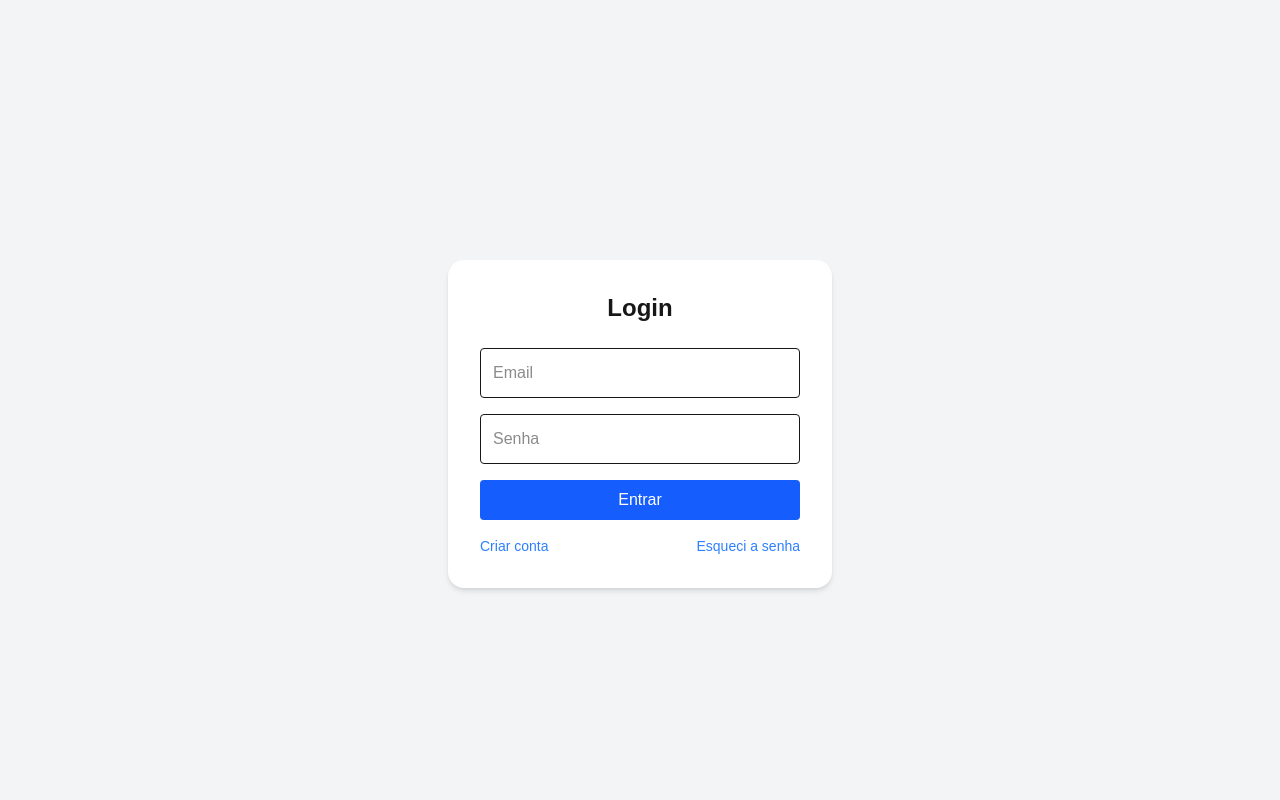
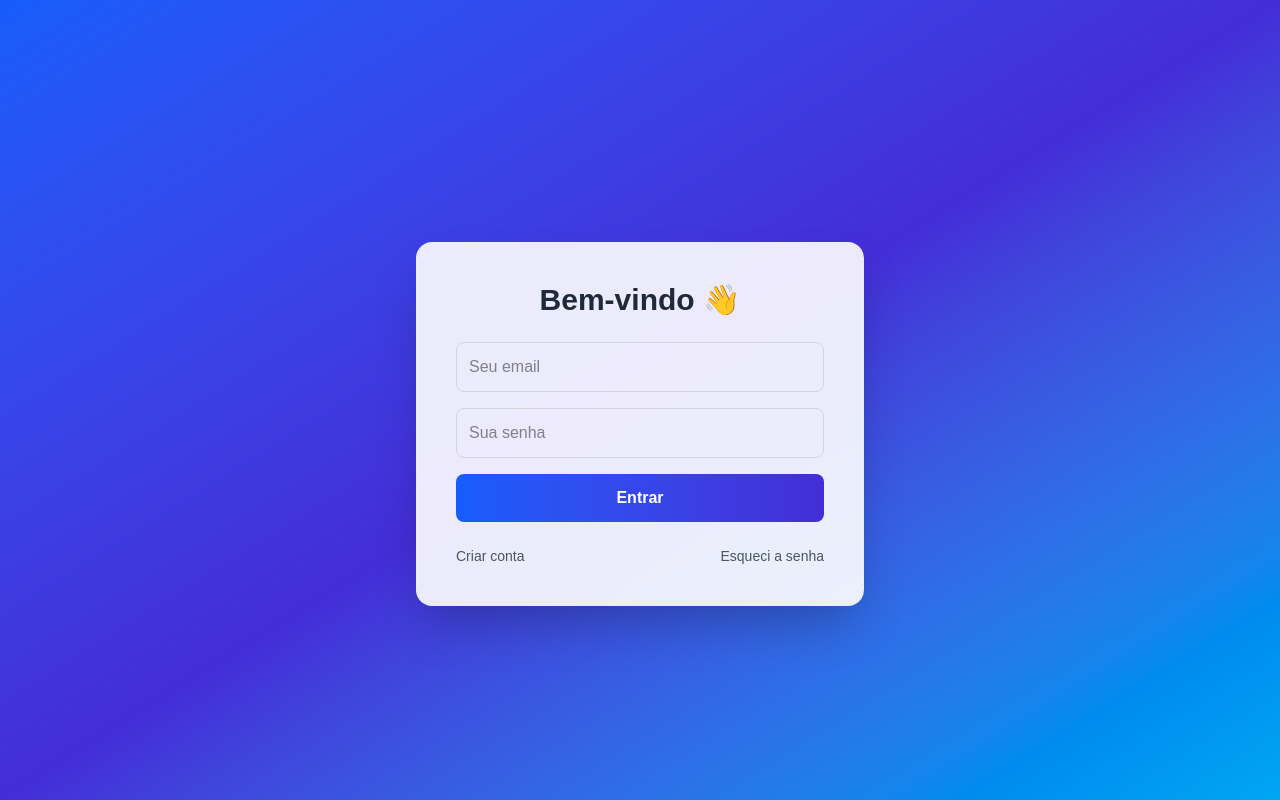
Before and after one commit to Lukas2094/System-Orders-FrontEnd, a Next.js app: page /login in a window 1280 px wide. Built offline with nearby package versions, Linux system fonts and the light colour scheme; no server answers.

Commit message:
ajuste register users

```diff
--- a/app/layout.tsx
+++ b/app/layout.tsx
@@ -14,12 +14,12 @@ export default async function RootLayout({
 
   return (
     <html lang="pt-BR">
-      <body className="flex h-screen overflow-hidden">
+      <body className="flex h-screen overflow-hidden !bg-gradient-to-br from-blue-600 via-indigo-700 to-sky-500">
         <RoleProvider>
         {isAuthenticated && <Sidebar />}
         <main
           className={`${isAuthenticated ? 'flex-1' : 'w-full'}
-            p-6 bg-gray-100 overflow-y-auto`}
+            p-6 overflow-y-auto`}
           >
           {children}
         </main>
--- a/app/login/page.tsx
+++ b/app/login/page.tsx
@@ -6,7 +6,7 @@ import { useRouter } from "next/navigation";
 export default function LoginPage() {
     const [email, setEmail] = useState("");
     const [password, setPassword] = useState("");
-    const [message, setMessage] = useState(""); // Estado para exibir mensagem
+    const [message, setMessage] = useState("");
     const router = useRouter();
 
     useEffect(() => {
@@ -30,14 +30,13 @@ export default function LoginPage() {
             const data = await res.json();
 
             if (res.ok) {
-                // Armazena em ambos (cookie para middleware, localStorage para client-side)
                 if (typeof window !== "undefined") {
                     localStorage.setItem("token", data.access_token);
                 }
                 document.cookie = `token=${data.access_token}; path=/; max-age=3600`;
 
                 setMessage("Redirecionando...");
-                window.location.href = "/"; // Redirecionamento garantido
+                window.location.href = "/";
             } else {
                 throw new Error(data.message || "Login falhou");
             }
@@ -47,43 +46,48 @@ export default function LoginPage() {
     };
 
     return (
-        <div className="flex justify-center items-center h-screen bg-gray-100">
-            <form onSubmit={handleLogin} className="bg-white p-8 rounded-2xl shadow-md w-96">
-                <h2 className="text-2xl font-bold mb-6 text-center">Login</h2>
+        <div className="flex justify-center items-center h-screen">
+            <div className="bg-white/90 backdrop-blur-lg p-10 rounded-2xl shadow-2xl w-full max-w-md">
+                <h2 className="text-3xl font-bold mb-6 text-center text-gray-800">Bem-vindo 👋</h2>
 
                 {message && (
-                    <div className="mb-4 text-green-600 font-semibold text-center">
+                    <div className="mb-4 text-center text-sm font-medium text-red-600 bg-red-100 py-2 px-3 rounded-lg">
                         {message}
                     </div>
                 )}
 
+                <form onSubmit={handleLogin} className="space-y-4">
                     <input
                         type="email"
-                    placeholder="Email"
+                        placeholder="Seu email"
                         value={email}
                         onChange={(e) => setEmail(e.target.value)}
-                    className="w-full p-3 border rounded mb-4"
+                        className="w-full p-3 border border-gray-300 rounded-lg focus:ring-2 focus:ring-blue-500 focus:outline-none transition"
                         required
                     />
 
                     <input
                         type="password"
-                    placeholder="Senha"
+                        placeholder="Sua senha"
                         value={password}
                         onChange={(e) => setPassword(e.target.value)}
-                    className="w-full p-3 border rounded mb-4"
+                        className="w-full p-3 border border-gray-300 rounded-lg focus:ring-2 focus:ring-blue-500 focus:outline-none transition"
                         required
                     />
 
-                <button type="submit" className="w-full bg-blue-600 text-white py-2 rounded hover:bg-blue-700 cursor-pointer transition-colors">
+                    <button
+                        type="submit"
+                        className="w-full bg-gradient-to-r from-blue-600 to-indigo-700 text-white py-3 rounded-lg font-semibold hover:scale-[1.02] hover:shadow-lg transition-all cursor-pointer"
+                    >
                         Entrar
                     </button>
+                </form>
 
-                <div className="flex justify-between mt-4 text-sm">
-                    <a href="/register" className="text-blue-500 hover:underline">Criar conta</a>
-                    <a href="/reset-password" className="text-blue-500 hover:underline">Esqueci a senha</a>
+                <div className="flex justify-between mt-6 text-sm text-gray-600">
+                    <a href="/register" className="hover:text-blue-600 transition">Criar conta</a>
+                    <a href="/reset-password" className="hover:text-blue-600 transition">Esqueci a senha</a>
                 </div>
-            </form>
+            </div>
         </div>
     );
 }
--- a/app/register/page.tsx
+++ b/app/register/page.tsx
@@ -27,7 +27,7 @@ export default function RegisterPage() {
     };
 
     return (
-        <div className="flex justify-center items-center h-screen bg-gray-100">
+        <div className="flex justify-center items-center h-screen">
             <form onSubmit={handleRegister} className="bg-white p-8 rounded-2xl shadow-md w-96">
                 <h2 className="text-2xl font-bold mb-6 text-center">Cadastro</h2>
 
--- a/app/reset-password/page.tsx
+++ b/app/reset-password/page.tsx
@@ -22,7 +22,7 @@ export default function ForgotPasswordPage() {
     };
 
     return (
-        <div className="flex justify-center items-center h-screen bg-gray-100">
+        <div className="flex justify-center items-center h-screen">
             <form onSubmit={handleReset} className="bg-white p-8 rounded-2xl shadow-md w-96">
                 <h2 className="text-2xl font-bold mb-6 text-center">Redefinir Senha</h2>
 
--- a/app/users/page.tsx
+++ b/app/users/page.tsx
@@ -19,7 +19,7 @@ export default async function UsersPage() {
     return (
         <div className="flex">
             <main className="flex-1 p-6 bg-gray-100 min-h-screen">
-                <h2 className="text-2xl font-bold mb-4">Pedidos</h2>
+                <h2 className="text-2xl font-bold mb-4">Usuários</h2>
                 <UserTable
                     users={usersSSR}
                     roles={roles}
--- a/components/UsersCard/UsersModal.tsx
+++ b/components/UsersCard/UsersModal.tsx
@@ -38,8 +38,21 @@ export default function UserModal({
       return;
     }
 
+    // pega o id do usuário logado a partir do token salvo
+    const loggedUserId = (() => {
+      const token = Cookies.get("token");
+      if (!token) return null;
+      try {
+        const decoded: any = jwtDecode(token);
+        return decoded.sub || decoded.id || null;
+      } catch {
+        return null;
+      }
+    })();
+
     try {
       if (user) {
+        // edição de usuário
         await api.put(`/users/${user.id}`, {
           name,
           email,
@@ -48,6 +61,8 @@ export default function UserModal({
           roleId: Number(roleId),
         });
 
+        // ✅ só renova token se o usuário editado for o próprio usuário logado
+        if (loggedUserId && user.id === Number(loggedUserId)) {
           const tokenResponse = await api.post(`/users/${user.id}/token`);
           const newToken = tokenResponse.data.token;
 
@@ -60,6 +75,7 @@ export default function UserModal({
               setRole(selectedRole.id);
             }
             setNameContext(name);
+          }
         }
       } else {
         await api.post(`/auth/register`, {
@@ -77,7 +93,6 @@ export default function UserModal({
       alert(err?.response?.data?.message || "Erro ao salvar usuário.");
     }
   };
-
 
 
   return (
```
Lines whose indentation alone changed are shown as unchanged.
